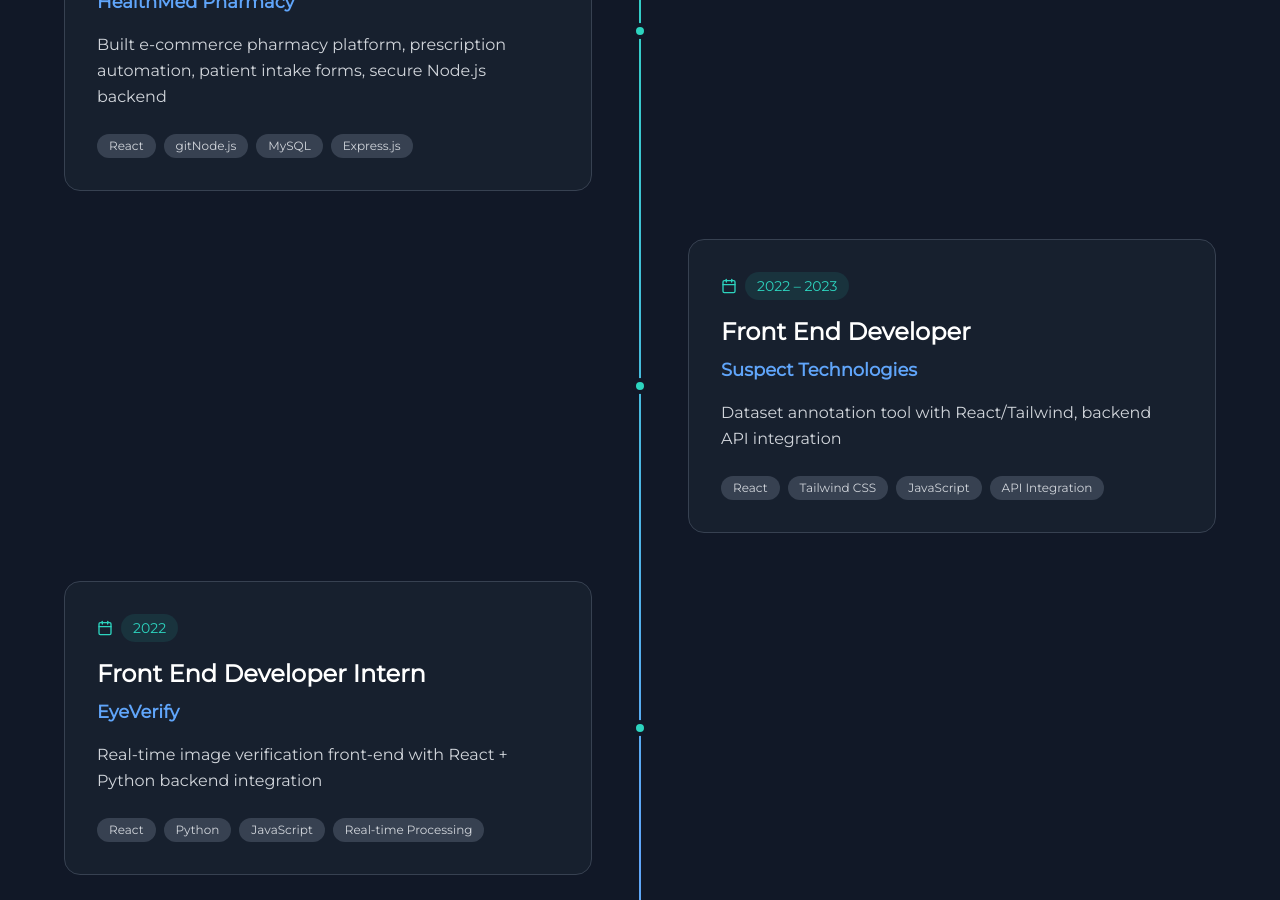
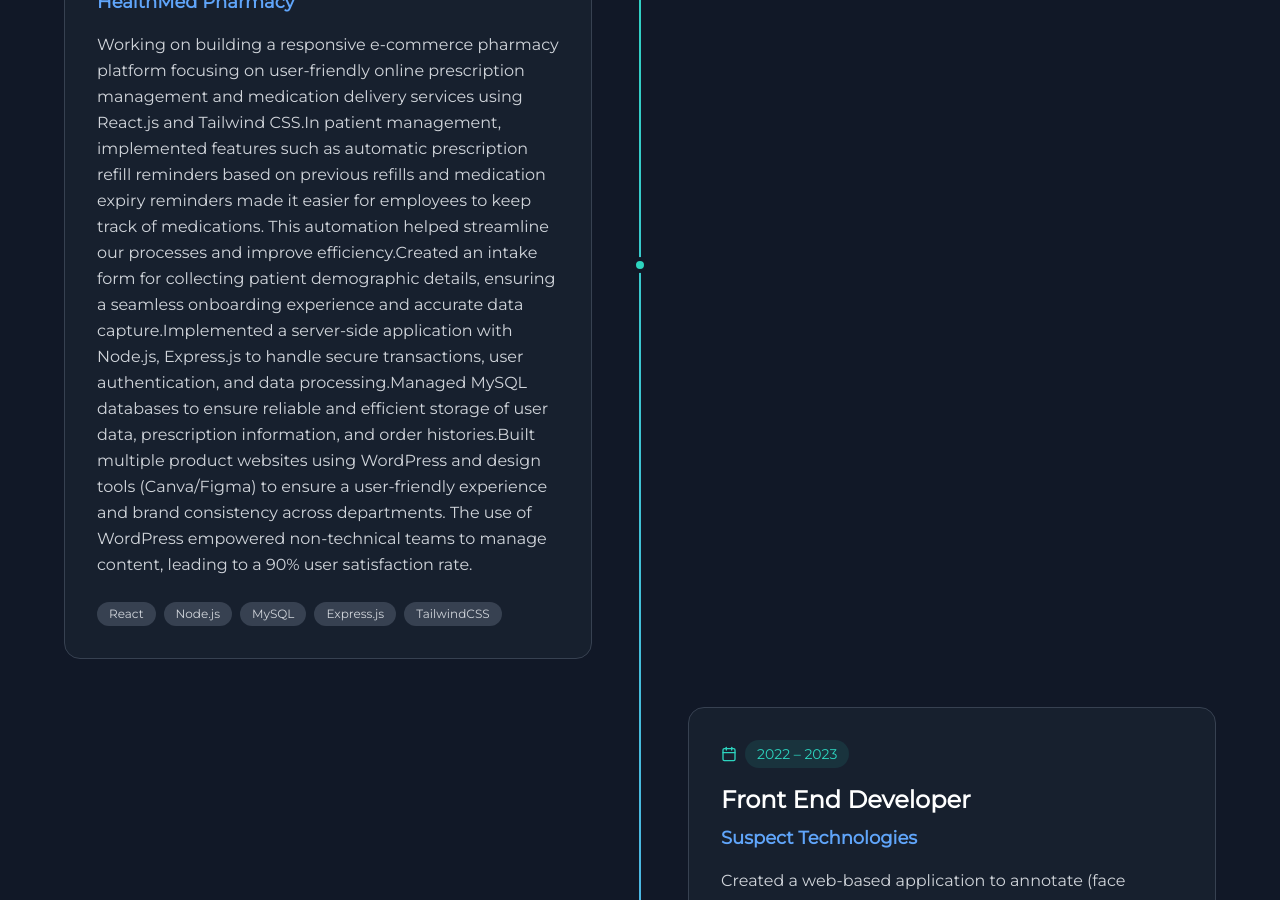
Before and after one commit to vyomadesai/vyomaportfolio, a React (Create React App) app: page / in a window 1280 px wide. Shown: the part 1900-2800 px from the top of the page. Built offline with nearby package versions, Linux system fonts and the light colour scheme.

Commit message:
changed experience

```diff
--- a/src/data/mock.js
+++ b/src/data/mock.js
@@ -16,15 +16,26 @@
       company: "HealthMed Pharmacy",
       role: "Full Stack Developer",
       duration: "2023 – 2025",
-      highlight: "Built e-commerce pharmacy platform, prescription automation, patient intake forms, secure Node.js backend",
-      technologies: ["React", "gitNode.js", "MySQL", "Express.js"]
+      highlight: [
+      "Working on building a responsive e-commerce pharmacy platform focusing on user-friendly online prescription management and medication delivery services using React.js and Tailwind CSS.",
+      "In patient management, implemented features such as automatic prescription refill reminders based on previous refills and medication expiry reminders made it easier for employees to keep track of medications. This automation helped streamline our processes and improve efficiency.",
+      "Created an intake form for collecting patient demographic details, ensuring a seamless onboarding experience and accurate data capture.",
+      "Implemented a server-side application with Node.js, Express.js to handle secure transactions, user authentication, and data processing.",
+      "Managed MySQL databases to ensure reliable and efficient storage of user data, prescription information, and order histories.",
+      "Built multiple product websites using WordPress and design tools (Canva/Figma) to ensure a user-friendly experience and brand consistency across departments. The use of WordPress empowered non-technical teams to manage content, leading to a 90% user satisfaction rate.",
+      ],
+      technologies: ["React", "Node.js", "MySQL", "Express.js", "TailwindCSS"]
     },
     {
       id: 2,
       company: "Suspect Technologies",
       role: "Front End Developer",
       duration: "2022 – 2023",
-      highlight: "Dataset annotation tool with React/Tailwind, backend API integration",
+      highlight: [
+      "Created a web-based application to annotate (face landmark, bounding box) and label machine learning datasets using React and Tailwind CSS",
+      "Integrated backend API with front end UI workflows using NodeJS, Express.JS, MongoDB.",
+      "Developed core functionality of the system enabling users to mark objects within images through the front-end interface. This data is then sent to the backend, processed, and stored in the MongoDB database.",
+      ],
       technologies: ["React", "Tailwind CSS", "JavaScript", "API Integration"]
     },
     {
@@ -32,7 +43,11 @@
       company: "EyeVerify",
       role: "Front End Developer Intern",
       duration: "2022",
-      highlight: "Real-time image verification front-end with React + Python backend integration",
+      highlight: [
+      "Designed a front-end interface for a real-time image verification system using React, JavaScript, incorporating camera integration and efficient server communication",
+      "Developed direct linkage to a Python-based server, empowering researchers to assess their algorithms across multiple devices, evaluating performance under varying conditions such as lighting and image capture angles and deployed web-stack development to allow users to select and utilize their system's camera for real-time previews.",
+      "Implemented a capture feature, enabling users to take photos and transmit them to a processing server via web protocols.",
+      ],
       technologies: ["React", "Python", "JavaScript", "Real-time Processing"]
     },
     {
@@ -40,7 +55,10 @@
       company: "Venus Infotech",
       role: "Frontend Developer",
       duration: "2019 – 2020",
-      highlight: "CRM app with React/HTML/CSS",
+      highlight: [
+      "Developed a CRM (Customer Relationship Management) web application by using React.js, HTML5, CSS3, SASS, LESS and JavaScript to automate invoice generation",
+      "Developed various features including contact management, lead tracking, and customer communication, invoice creation, payment tracking, receipt management, inventory tracking and pricing management.",
+      ],
       technologies: ["React", "HTML5", "CSS3", "CRM Systems"]
     },
     {
@@ -48,7 +66,10 @@
       company: "Machadalo",
       role: "Frontend Developer",
       duration: "2018 – 2019",
-      highlight: "UI platform with analytics dashboards, 40% lead conversion increase",
+      highlight: [
+      "Created, designed, and developed user-friendly and intuitive real time user-interface platform using React.js, JavaScript for the company that improved lead conversions by 40%",
+      "Developed a range of features, such as lead tracking and management, customer relationship management, data visualization, analytics using D3.js and Chart.js and reporting for a hyperlocal advertising company.",
+      ],
       technologies: ["JavaScript", "Analytics", "UI/UX", "Dashboard"]
     },
     {
@@ -56,7 +77,10 @@
       company: "Redcherry Analytics",
       role: "Frontend Developer",
       duration: "2016 – 2018",
-      highlight: "IoT dashboards with JavaScript/jQuery",
+      highlight: [
+      "Developed real-time dynamic dashboards using JavaScript, HTML, CSS, jQuery for tracking IoT data benefiting prominent clients. These dashboards enabled efficient monitoring of temperature, humidity values, and energy management systems",
+      "Provided insights and actionable information to help improve operational efficiency and reduce downtime.",
+      ],
       technologies: ["JavaScript", "jQuery", "IoT", "Data Visualization"]
     }
   ];
```
